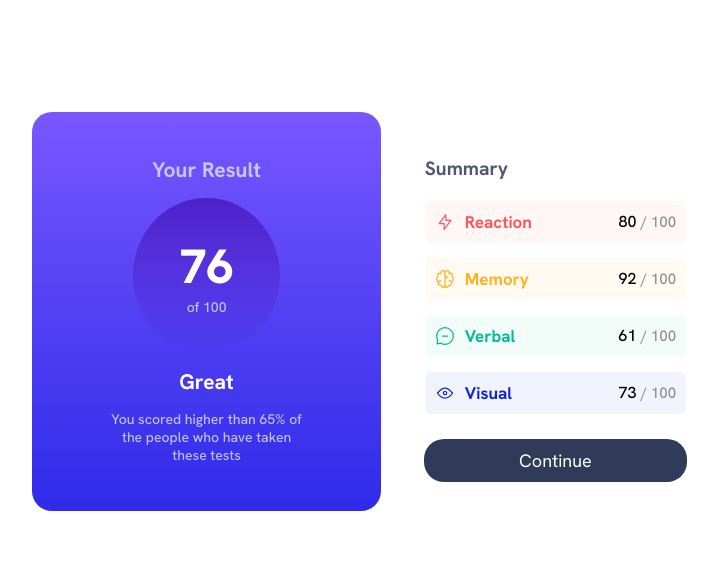
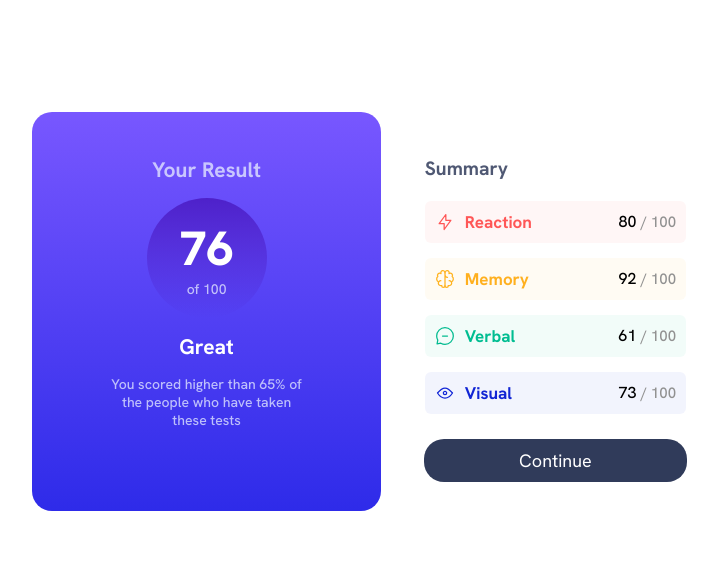
Before and after one commit to ahmedmorad275/Result-Summary, a plain HTML site: page index.html in a window 1280 px wide. Shown: the top 562 px of the page, without its empty margins (339-1057 px from the left). Drawn offline with Linux system fonts and the light colour scheme.

Commit message:
Modified CSS

```diff
--- a/style.css
+++ b/style.css
@@ -111,8 +111,8 @@ body {
     color: #919191;
 }
 .score {
-    width: 42%;
-    height: 42%;
+    width: 120px;
+    height: 120px;
     margin: 10px auto;
     display: flex;
     flex-direction: column;
@@ -176,3 +176,8 @@ body {
     width: 50%;
     padding-top: 1.8rem;
 } */
+
+.link:hover {
+    background-color: hsl(224, 30%, 35%);
+    cursor: pointer;
+}
```
